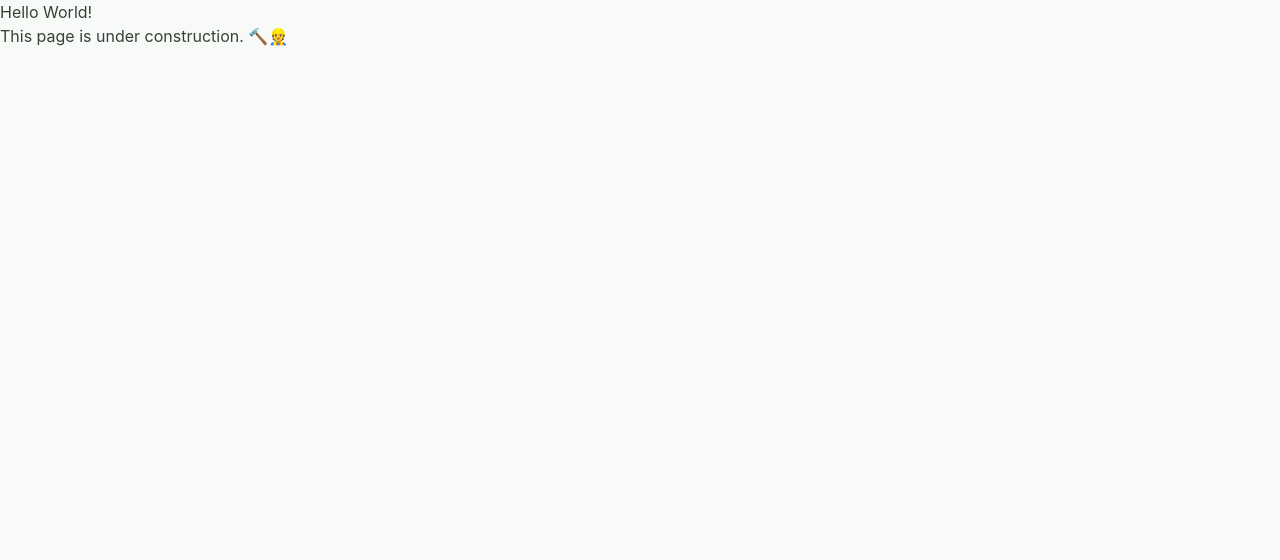
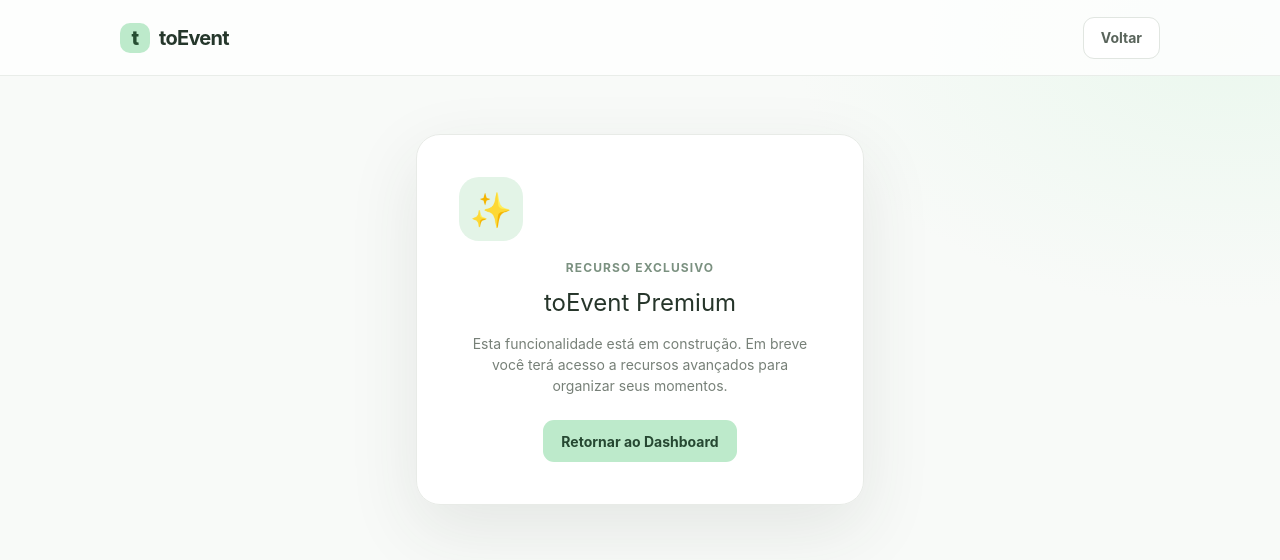
Before and after one commit to wesle-yey/toEvent, a React (Vite) app in the folder frontend/: page /premium in a window 1280 px wide. Shown: the top 560 px of the page. Built offline with nearby package versions, Linux system fonts and the light colour scheme; no server answers; sample sign-in values are in the browser's storage.

Commit message:
feat: adiciona rota premium

```diff
--- a/frontend/src/pages/Premium.jsx
+++ b/frontend/src/pages/Premium.jsx
@@ -1,8 +1,31 @@
+import { Link } from 'react-router-dom';
+
 export default function Premium() {
-    return (
-        <>
-            <h2>Hello World!</h2>
-            <p>This page is under construction. 🔨👷</p>
-        </>
-    )
+  return (
+    <main className="dashboard-page">
+      <header className="dashboard-header">
+        <Link className="brand" to="/dashboard" aria-label="toEvent - voltar ao dashboard">
+          <span className="brand-mark" aria-hidden="true">t</span>
+          <span>toEvent</span>
+        </Link>
+        <Link to="/dashboard" className="button button-quiet" style={{ textDecoration: 'none' }}>
+          Voltar
+        </Link>
+      </header>
+
+      <section className="events-content" style={{ display: 'grid', placeItems: 'center', minHeight: '60vh' }}>
+        <div className="auth-card" style={{ textAlign: 'center' }}>
+          <span className="empty-illustration" aria-hidden="true">✨</span>
+          <p className="eyebrow">Recurso Exclusivo</p>
+          <h1 style={{ fontSize: '24px', margin: '8px 0 12px', color: '#26352a' }}>toEvent Premium</h1>
+          <p style={{ color: '#778078', fontSize: '14px', marginBottom: '24px' }}>
+            Esta funcionalidade está em construção. Em breve você terá acesso a recursos avançados para organizar seus momentos.
+          </p>
+          <Link to="/dashboard" className="button button-primary" style={{ textDecoration: 'none' }}>
+            Retornar ao Dashboard
+          </Link>
+        </div>
+      </section>
+    </main>
+  );
 }
```
